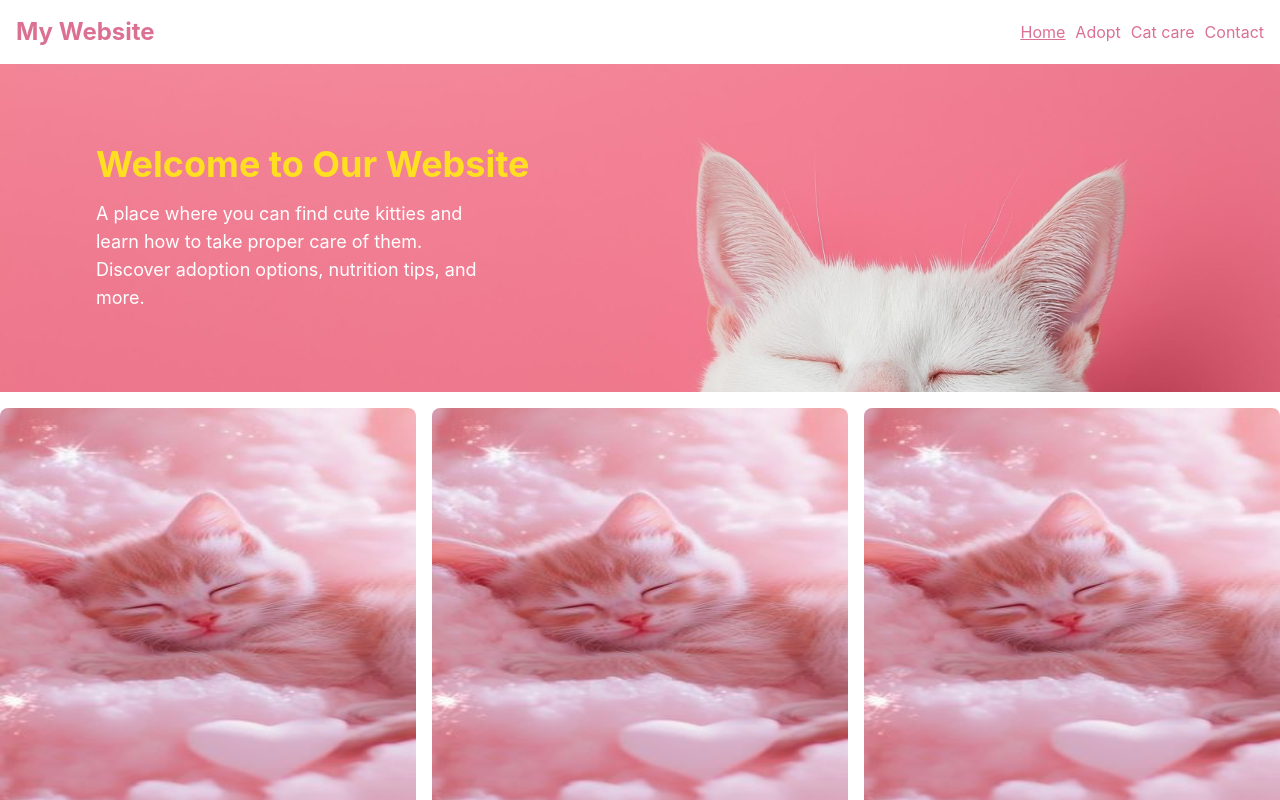
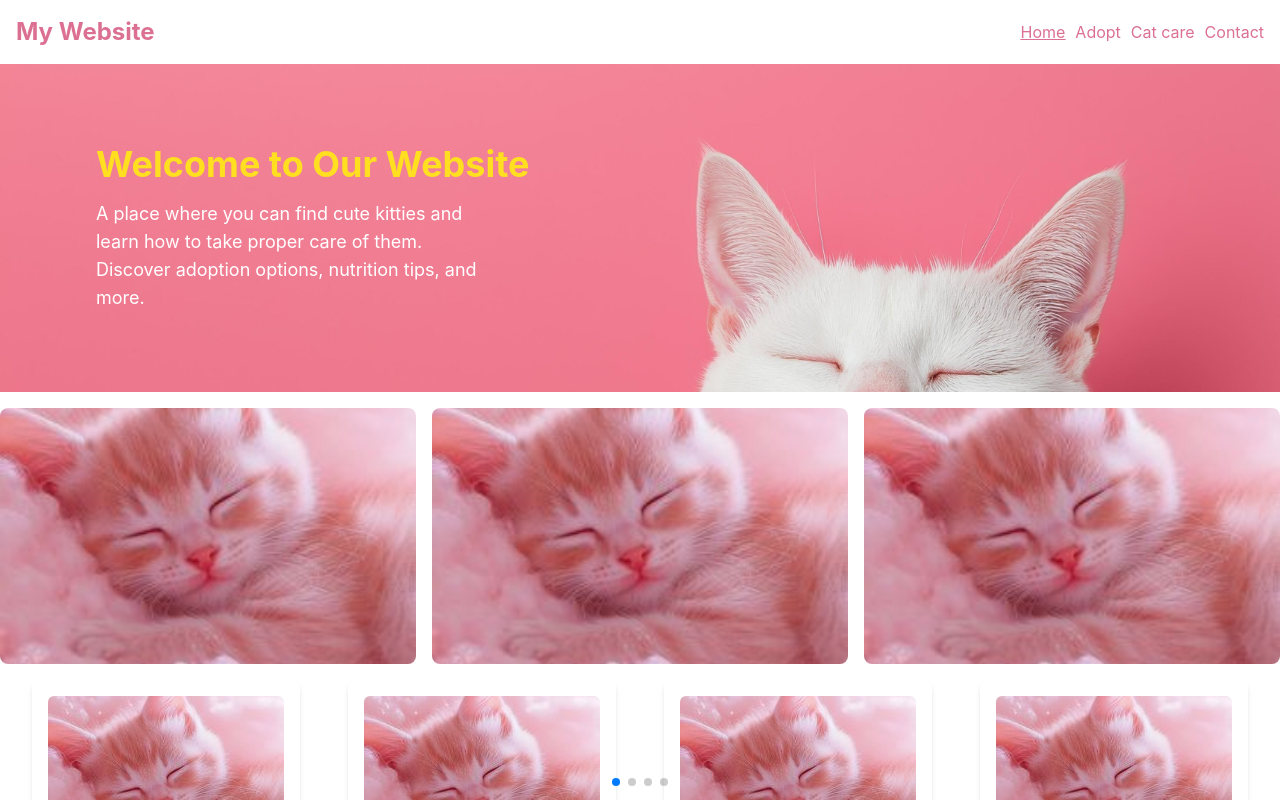
Before and after one commit to sahar-91/task3, a Next.js app: page / in a window 1280 px wide. Shown: the top 800 px of the page. Built offline with nearby package versions, Linux system fonts and the light colour scheme.

Commit message:
pagination and navigation

```diff
--- a/components/swiper.js
+++ b/components/swiper.js
@@ -1,44 +1,49 @@
 'use client';
 import 'swiper/css';
 import 'swiper/css/navigation';
+import "swiper/css/pagination";
 import Swiper from 'swiper';
-import { Navigation } from 'swiper/modules';
+import { Navigation, Pagination } from 'swiper/modules';
 import { useEffect } from 'react';
 
 
 export default function SwiperComp({swipe}) {
   useEffect(() => {
     new Swiper(".swiper-container", {
-      modules: [Navigation],
+      modules: [Navigation, Pagination],
       spaceBetween: 16,
-      navigation: {
-        nextEl: ".swiper-button-next",
-        prevEl: ".swiper-button-prev",
-      },
       keyboard: { enabled: true },
       grabCursor: true,
       slidesPerView: 1,
       breakpoints: {
         640: { slidesPerView: 2 },
         768: { slidesPerView: 3 },
-      }
+      },
+      navigation: true,
+      pagination: {
+        el: '.swiper-pagination',
+        clickable: true },
 
     });
   }, []);
 
   return (
-    <div className="swiper-container overflow-x-auto whitespace-nowrap py-4">
-      <div className="swiper-wrapper flex space-x-4">
+    <div className="max-w-[1440px] overflow-hidden mx-auto">
+    <div className="swiper-container py-4">
+
+      <div className="swiper-wrapper">
         {swipe.map((img, index) => (
-          <div key={index} className="swiper-slide inline-block">
+          <div key={index} className="swiper-slide ">
             <img
               src={img.image}
               alt={img.title}
-              className="w-full h-100 rounded-lg"
+              className="w-full  h-64 object-cover rounded-lg"
             />
           </div>
         ))}
       </div>
+      <div className="swiper-pagination"></div>
+    </div>
     </div>
   );
 }
```
